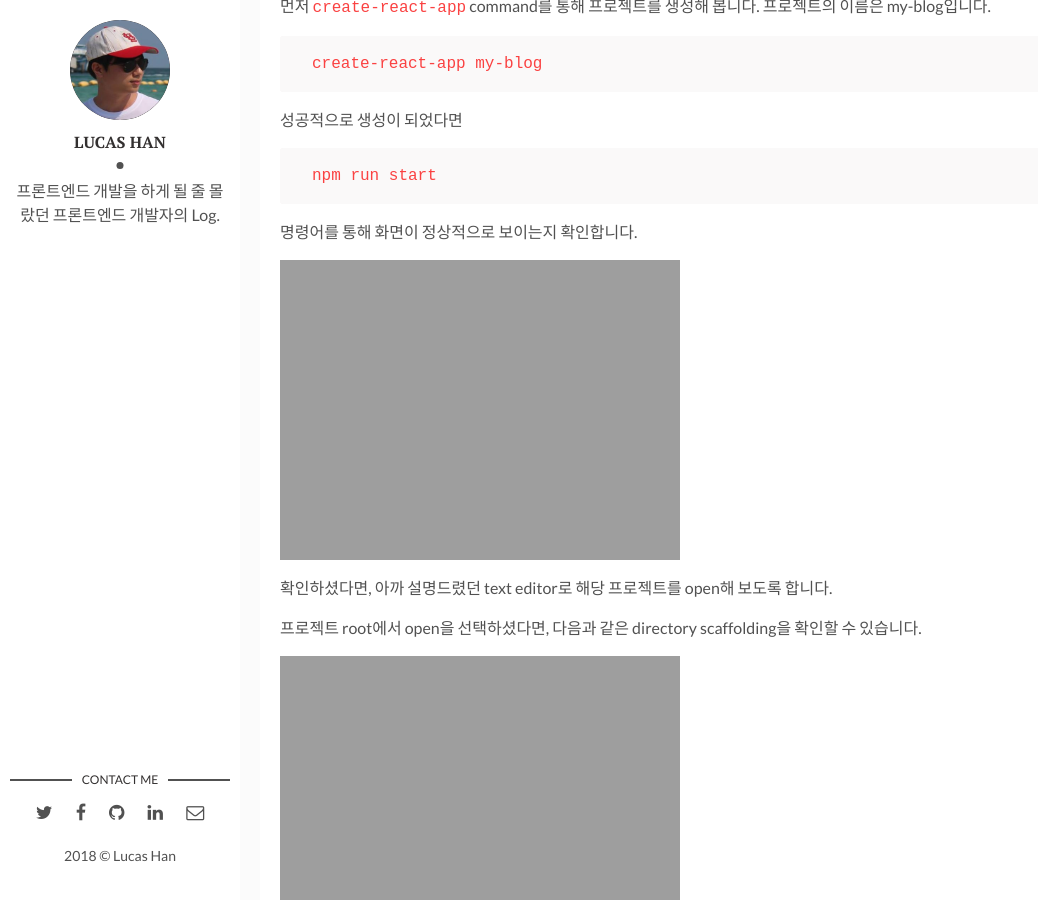
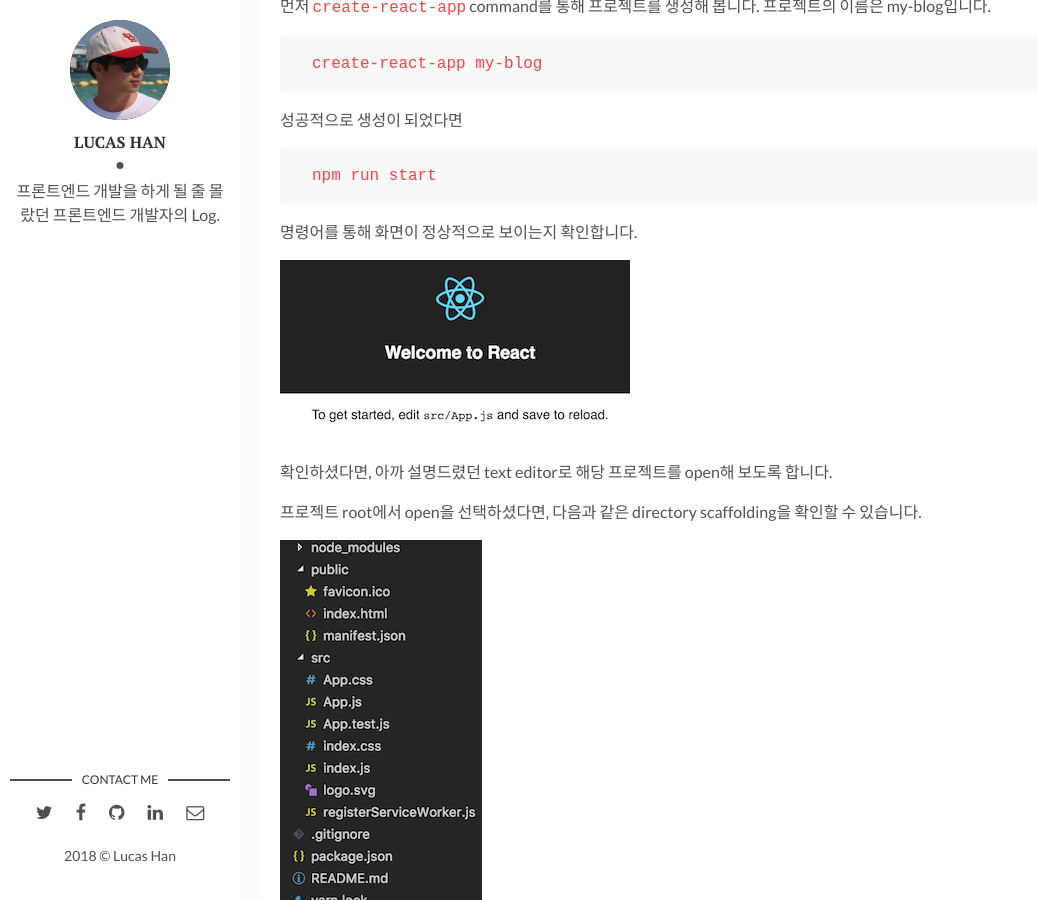
Before and after one commit to stardustrain/stardustrain.github.io, a Jekyll site: the page built from _posts/2017-02-19-react-hello-world.markdown, in a window 1280 px wide and 900 px high, scrolled down 2677 px. Shown: the whole window, without its empty margins (0-1038 px from the left). Built offline with Jekyll 4.4.1, drawn with Linux system fonts in a browser that asks for light colours; comment, search, counter and statistics services are not loaded.

Commit message:
Resize images

```diff
--- a/_posts/2017-02-19-react-hello-world.markdown
+++ b/_posts/2017-02-19-react-hello-world.markdown
@@ -98,14 +98,13 @@ npm run start
 
 명령어를 통해 화면이 정상적으로 보이는지 확인합니다.
 
-![image](../assets/img/react02/project-init-success.png
- =350x184)
+![image](../assets/img/react02/project-init-success.png)
 
 확인하셨다면, 아까 설명드렸던 text editor로 해당 프로젝트를 open해 보도록 합니다.
 
 프로젝트 root에서 open을 선택하셨다면, 다음과 같은 directory scaffolding을 확인할 수 있습니다.
 
-![image](../assets/img/react02/react-scaffolding.png ="200x")
+![image](../assets/img/react02/react-scaffolding.png)
 
 directory scaffolding에 대한 설명은 다음 시간으로 미루고 일단은 `App.js`를 선택하여 App class가 선언된 부분을 다음과 같이 고쳐봅니다.
 
```
Also changed, not shown: assets/img/react02/project-init-success.png, assets/img/react02/react-scaffolding.png.
